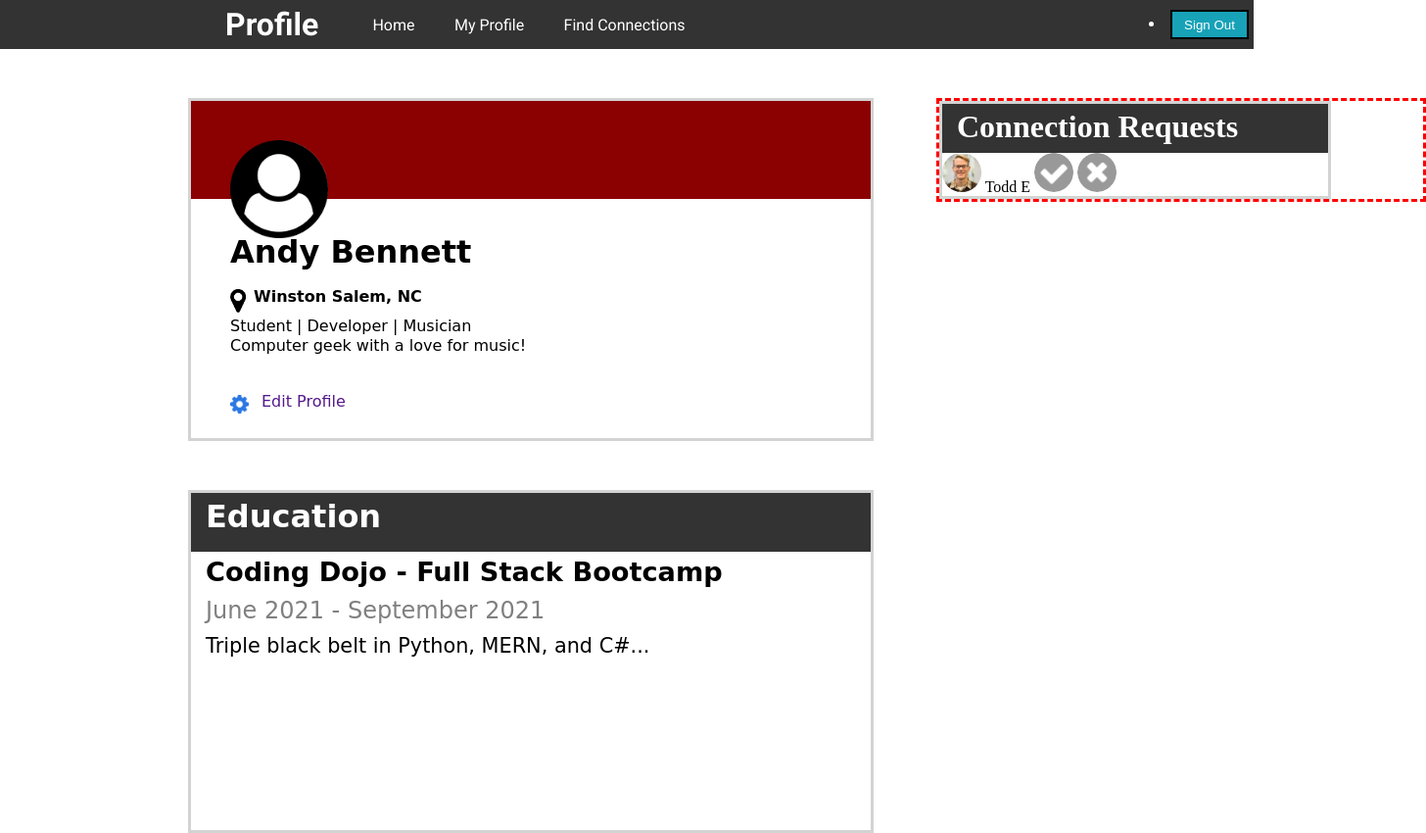
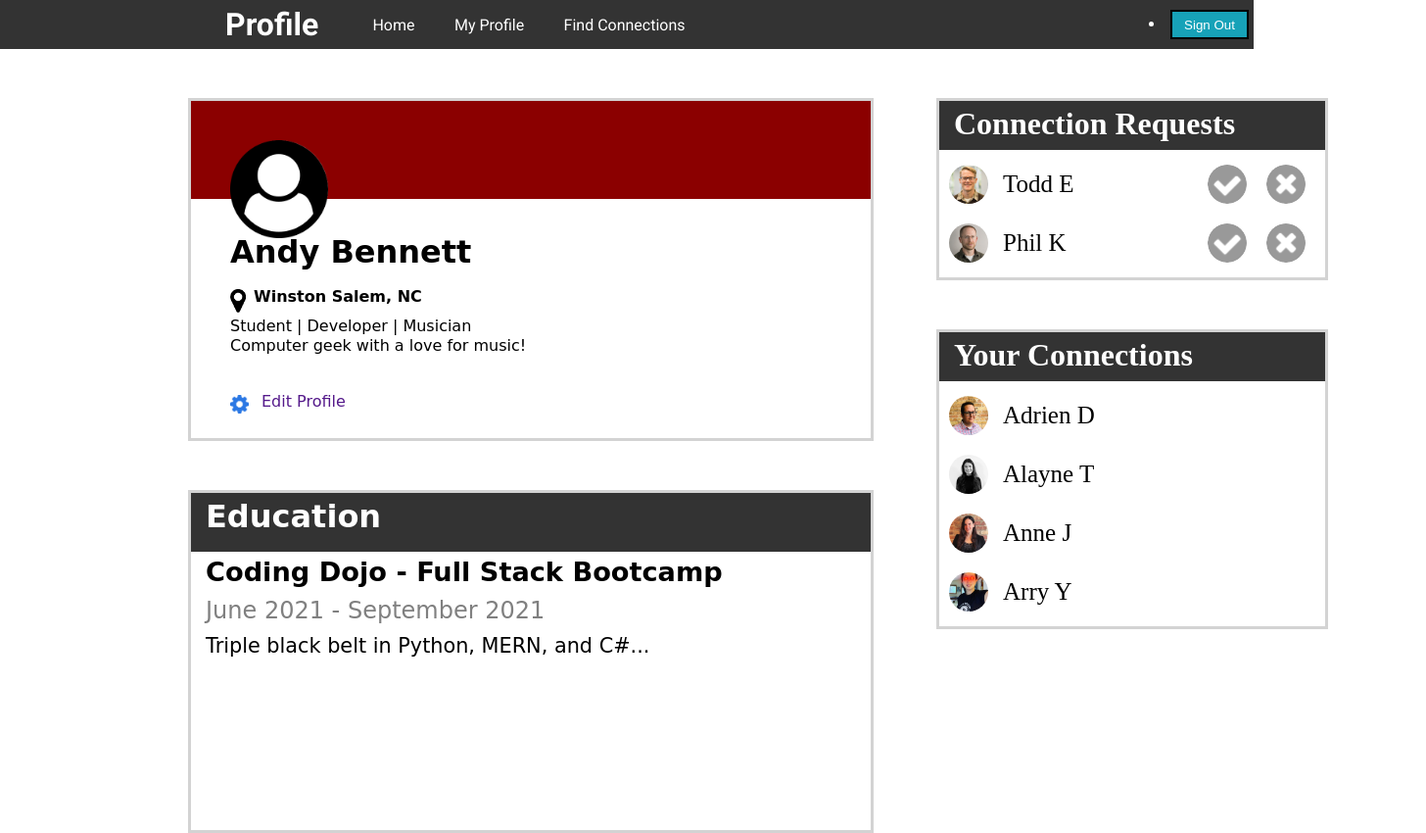
Before and after one commit to abennett92/ProfilePage-Assignment, a plain HTML site: page index.html in a window 1280 px wide. Shown: the whole page at 98% size, 1456 px wide, since content can reach past the window. Drawn offline with Linux system fonts and the light colour scheme; a web font is replaced by a local one.

Commit message:
Final Draft

```diff
--- a/index.html
+++ b/index.html
@@ -55,14 +55,46 @@
     <div id="right">
         <div class="req">
             <h1>Connection Requests</h1>
-            <p>
-                <img src="./images/todd-s.jpg" alt="User Circle">
-                Todd E
-                <img src="./icons/accept-circle.png" alt="Accept">
-                <img src="./icons/close-circle.png" alt="Decline">
-            </p>
+            <div class="user-line">
+                <span class="start">
+                    <img src="./images/todd-s.jpg" alt="User Image">
+                    <span>Todd E</span>
+                </span>
+                <span class="end">
+                    <img src="./icons/accept-circle.png" alt="Accept">
+                    <img src="./icons/close-circle.png" alt="Decline">
+                </span>
+            </div>
+            <div class="user-line">
+                <span class="start">
+                    <img src="./images/phil-s.jpg" alt="User Image">
+                    <span>Phil K</span>
+                </span>
+                <span class="end">
+                    <img src="./icons/accept-circle.png" alt="Accept">
+                    <img src="./icons/close-circle.png" alt="Decline">
+                </span>
+            </div>
+        </div>
+        <div class="connect">
+            <h1>Your Connections</h1>
+            <div class="start">
+                <img src="./images/adrien-s.jpg" alt="User Image">
+                <span>Adrien D</span>
+            </div>
+            <div class="start">
+                <img src="./images/alayne-s.jpg" alt="User Image">
+                <span>Alayne T</span>
+            </div>
+            <div class="start">
+                <img src="./images/anne-s.jpg" alt="User Image">
+                <span>Anne J</span>
+            </div>
+            <div class="start">
+                <img src="./images/arry-s.jpg" alt="User Image">
+                <span>Arry Y</span>
+            </div>
         </div>
     </div>
 </body>
-
 </html>
--- a/style.css
+++ b/style.css
@@ -22,10 +22,9 @@ body {
 }
 
 #right {
-    width: 500px;
+    width: 400px;
     height: 100%;
     position: relative;
-    border: red dashed;
     top: 100px;
     left: 20%;
 }
@@ -207,18 +206,42 @@ button:hover {
     border: lightgray solid;
 }
 
-.req h1 {
+#right h1 {
     background-color: #333;
     color: white;
     align-items: center;
     height: 50px;
     padding: 5px 15px;
 }
-.req p img {
+
+#right img {
     border-radius: 50%;
-    height: 40px;
+    height: 50px;
+    margin-right: 10px;
+    padding: 5px;
 }
 
-.req p {
+.user-line {
+    display: flex;
     justify-content: space-between;
+    margin: 10px 5px;
 }
+
+.start, .end {
+    display: flex;
+    align-items: center;
+    font-size: 25px;
+}
+/* req end */
+
+/* connect begin */
+.connect {
+    height: auto;
+    width: 400px;
+    border: lightgray solid;
+    margin-top: 50px;
+}
+
+.connect .start {
+    margin: 10px 5px;
+}
```
